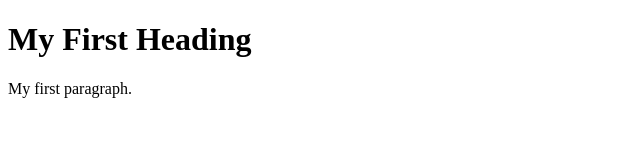
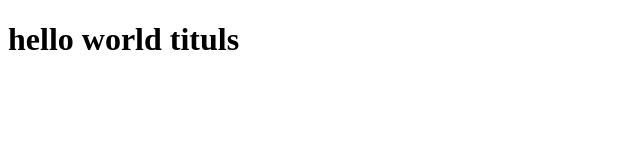
Before and after one commit to 555reperz555/webpage3, a plain HTML site: page index.html in a window 1280 px wide. Shown: the whole page, without its empty margins (0-640 px from the left). Drawn offline with Linux system fonts and the light colour scheme.

Commit message:
Update index.html

```diff
--- a/index.html
+++ b/index.html
@@ -1,10 +1,15 @@
 <!DOCTYPE html>
+<!DOCTYPE html>
+
 <html>
+
+<head>
+  <title>webpage3</title>
+  <link rel="icon" type="image/png" href="https://love2dev.com/img/2000px-instagram_logo_2016svg-2000x2000.png">
+</head>
+
 <body>
+  <h1>hello world tituls</h1>
+</body>
 
-<h1>My First Heading</h1>
-<p>My first paragraph.</p>
-
-
-</body>
 </html>
```
